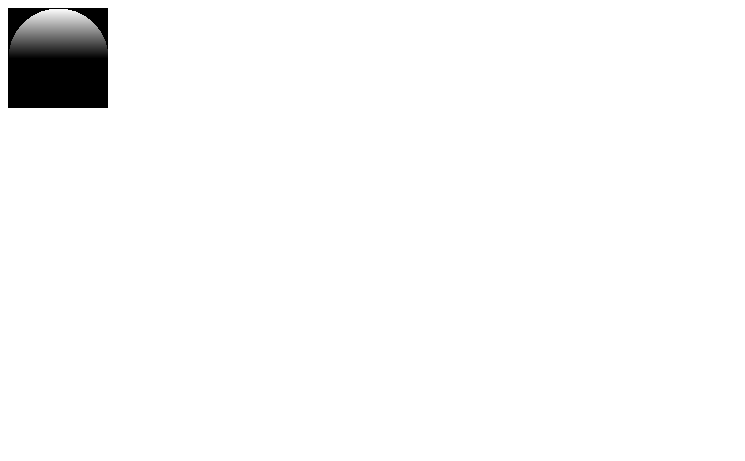
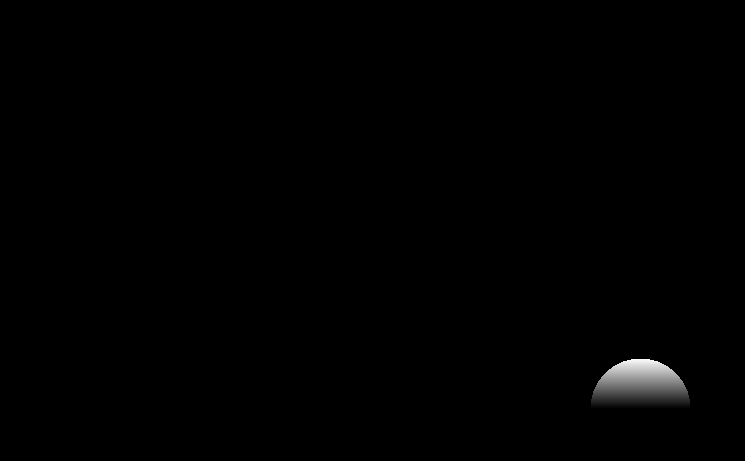
Before and after one commit to cs4620/Spring2023.RayTracer2, a plain HTML site: page index.html in a window 1280 px wide. Shown: the whole page, without its empty margins (0-745 px from the left). Drawn offline with Linux system fonts and the light colour scheme.

Commit message:
Perfectly center div

```diff
--- a/index.html
+++ b/index.html
@@ -3,14 +3,28 @@
 
 <head>
   <title>Ray Tracer</title>
+  <style>
+    html,body {
+      background-color: black;
+      height: 100%;
+      overflow: hidden;
+    }
+
+    /* See https://www.w3schools.com/css/tryit.asp?filename=trycss3_flexbox_perfect_center */
+    .flex-container {
+      display: flex;
+      justify-content: center;
+      align-items: center;
+      height: 100%;
+    }
+  </style>
 </head>
 
 <body>
-  <canvas id="canvas"></canvas>
-  <script src="ray-tracer.js">
-
-
-  </script>
+  <div class="flex-container">
+    <canvas id="canvas"></canvas>
+  </div>
+  <script src="ray-tracer.js"></script>
 </body>
 
 </html>
```
